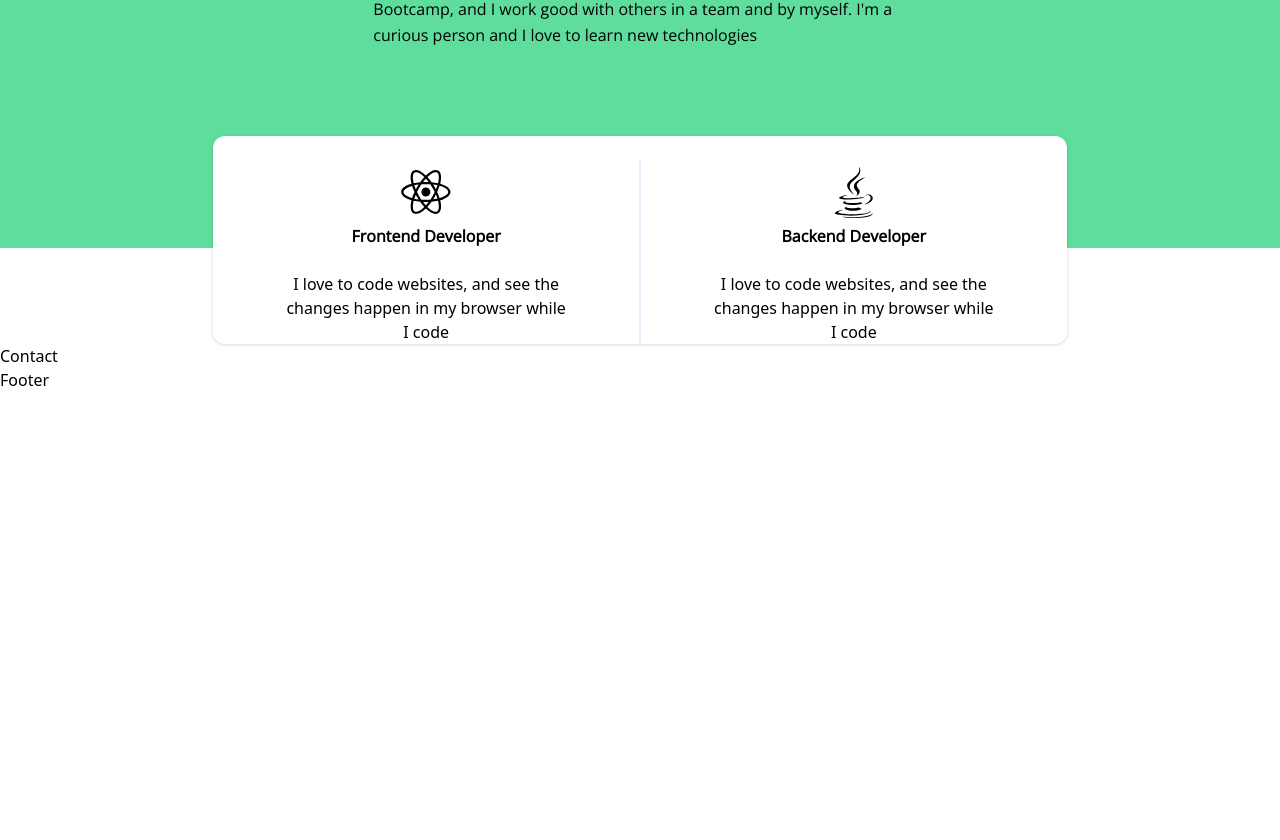
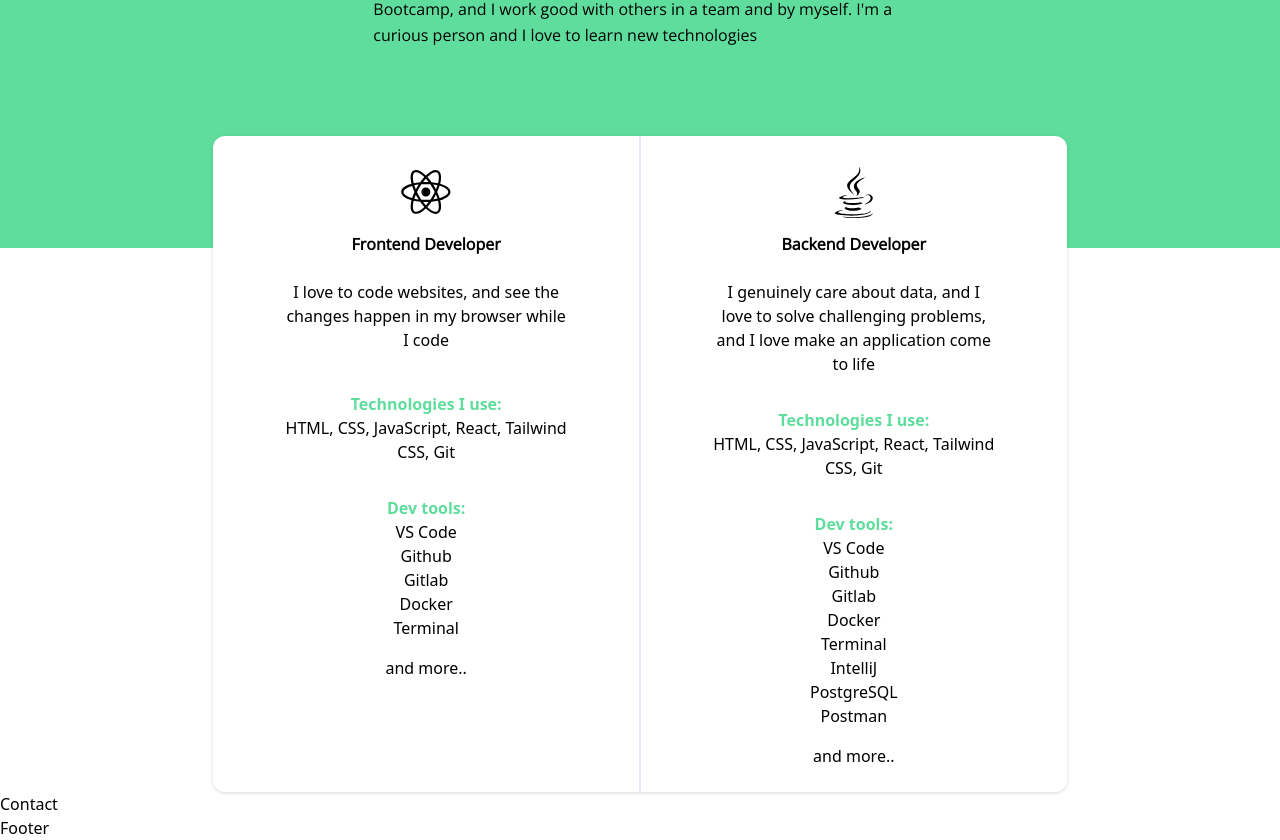
Before and after one commit to Mommotexx/React-Portfolio, a React (Vite) app: page / in a window 1280 px wide. Shown: the part 1195-2035 px from the top of the page. Before the commit the page ends 1587 px from the top, so only its background shows below. Built offline with nearby package versions, Linux system fonts and the light colour scheme.

Commit message:
Added styling and more modularity to Path and PathItem

```diff
--- a/src/Components/Path/PathItem.jsx
+++ b/src/Components/Path/PathItem.jsx
@@ -1,14 +1,20 @@
 import React from "react";
 
-const PathItem = ({ title, icon }) => {
+const PathItem = ({ title, icon, description, technologies, devTools }) => {
     return (
-        <article className="flex flex-col items-center text-center m-auto md:w-2/6">
+        <article className="flex flex-col items-center text-center md:w-2/6 h-fit">
             {icon}
-            <h1 className="font-opensans font-bold">{title}</h1>
-            <p className="mt-6">
-                I love to code websites, and see the changes happen in my
-                browser while I code
-            </p>
+            <h1 className="font-opensans font-bold mt-2">{title}</h1>
+            <p className="mt-6 md:min-h-[80px]">{description}</p>
+            <p className="mt-8 text-green font-semibold">Technologies I use:</p>
+            <p>HTML, CSS, JavaScript, React, Tailwind CSS, Git</p>
+            <p className="mt-8 text-green font-semibold">Dev tools:</p>
+            <ul>
+                {devTools.map((tool) => (
+                    <li key={tool}>{tool}</li>
+                ))}
+                <li className="mt-4">and more..</li>
+            </ul>
         </article>
     );
 };
--- a/src/Components/Path/Paths.jsx
+++ b/src/Components/Path/Paths.jsx
@@ -1,17 +1,24 @@
 import PathItem from "./PathItem";
 import { DiReact, DiJava } from "react-icons/di";
+import { devitem } from "../../Constants/devitem";
 
 const Paths = () => {
     return (
         <section className="flex flex-col lg:w-8/12 m-auto bg-white -mt-28 rounded-xl drop-shadow">
-            <div className="flex flex-col justify-evenly md:flex-row pt-6">
+            <div className="flex flex-col justify-evenly md:flex-row py-6">
                 <PathItem
-                    title={"Frontend Developer"}
+                    title={devitem[0].title}
+                    description={devitem[0].description}
+                    technologies={devitem[0].technologies}
+                    devTools={devitem[0].devTools}
                     icon={<DiReact size={64} />}
                 />
-                <div className="border-[0.1px] border-[#E6ECF8] my-6 md:my-0" />
+                <div className="border-[0.1px] border-[#E6ECF8] my-6 md:-my-6" />
                 <PathItem
-                    title={"Backend Developer"}
+                    title={devitem[1].title}
+                    description={devitem[1].description}
+                    technologies={devitem[1].technologies}
+                    devTools={devitem[1].devTools}
                     icon={<DiJava size={64} />}
                 />
             </div>
--- /dev/null
+++ b/src/Constants/devitem.js
@@ -0,0 +1,38 @@
+export const devitem = [
+    {
+        title: "Frontend Developer",
+        description:
+            "I love to code websites, and see the changes happen in my browser while I code",
+        technologies: [
+            "HTML",
+            "CSS",
+            "JavaScript",
+            "React",
+            "Tailwind CSS",
+            "Git",
+        ],
+        devTools: ["VS Code", "Github", "Gitlab", "Docker", "Terminal"],
+    },
+    {
+        title: "Backend Developer",
+        description:
+            "I genuinely care about data, and I love to solve challenging problems, and I love make an application come to life",
+        technologies: [
+            "Java",
+            "Spring Boot",
+            "Spring Security",
+            "Firebase",
+            "Git",
+        ],
+        devTools: [
+            "VS Code",
+            "Github",
+            "Gitlab",
+            "Docker",
+            "Terminal",
+            "IntelliJ",
+            "PostgreSQL",
+            "Postman",
+        ],
+    },
+];
```
